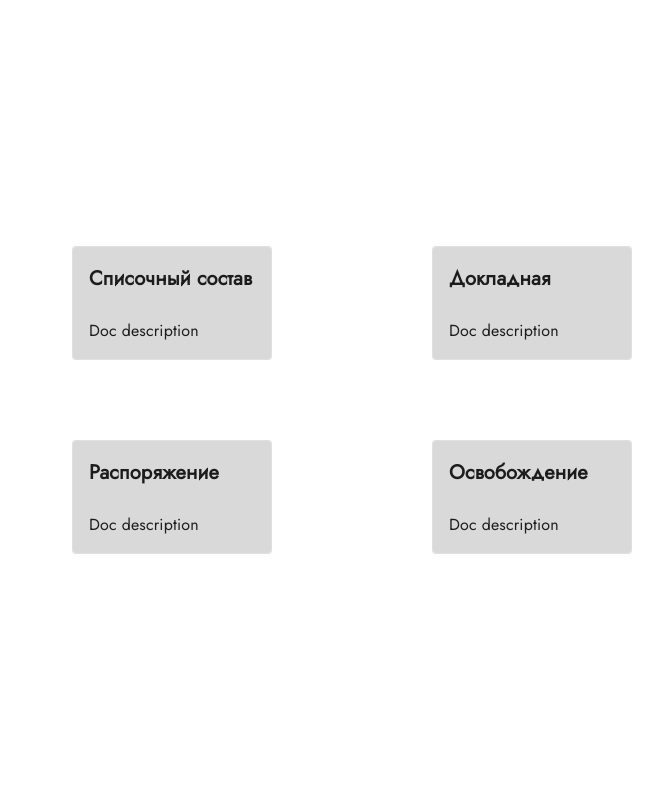
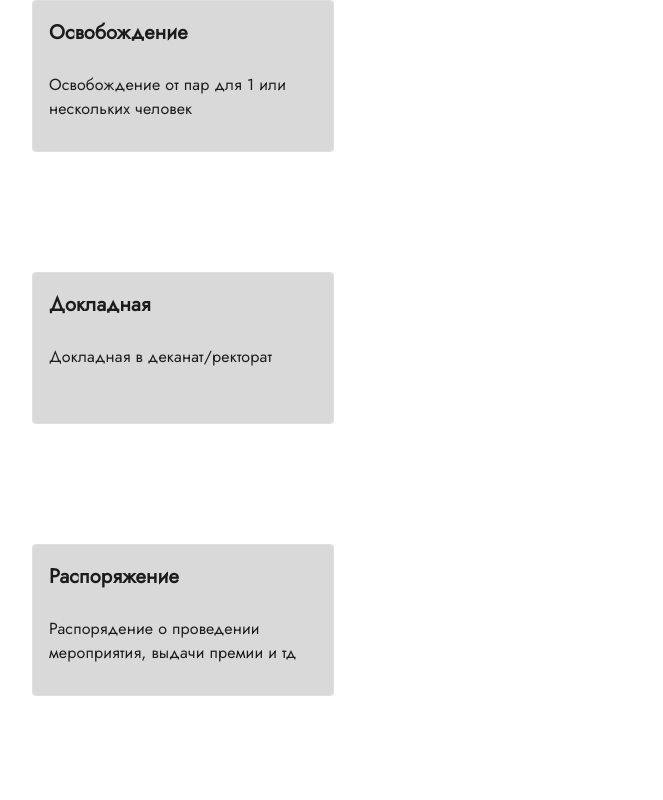
Before and after one commit to IT-FAMCS/documents, a React (Create React App) app in the folder front-doc/: page / in a window 1280 px wide. Shown: the top 800 px of the page, without its empty margins (288-951 px from the left). Built offline with nearby package versions, Linux system fonts and the light colour scheme.

Commit message:
refactor: Rewrited HomePage and CardComponent, expanded documnetTypes

```diff
--- a/front-doc/src/App.css
+++ b/front-doc/src/App.css
@@ -1,42 +1,8 @@
-.App {
-    text-align: center;
+#root {
+    margin: 0;
+    display: flex;
+    justify-content: center;
+    align-items: center;
+    width: 100%;
+    min-height: 100vh;
 }
-
-.App-logo {
-    height: 40vmin;
-    pointer-events: none;
-}
-
-@media (prefers-reduced-motion: no-preference) {
-    .App-logo {
-        animation: App-logo-spin infinite 20s linear;
-    }
-}
-
-.App-header {
-    background-color: #282c34;
-    min-height: 100vh;
-    display: flex;
-    flex-direction: column;
-    align-items: center;
-    justify-content: center;
-    font-size: calc(10px + 2vmin);
-    color: white;
-}
-
-.App-link {
-    color: #61dafb;
-}
-
-@keyframes App-logo-spin {
-    from {
-        transform: rotate(0deg);
-    }
-    to {
-        transform: rotate(360deg);
-    }
-}
-
-.cardComponent {
-    background-color: #5d5252;
-}
--- a/front-doc/src/component/cards/CardComponent.tsx
+++ b/front-doc/src/component/cards/CardComponent.tsx
@@ -17,15 +17,19 @@ export const CardComponent: React.FC<CardComponentProps> = (props) => {
         navigate(props.path)
     }
 
-    return (
-        <Card variant="outlined">
+  return (
+        <Card variant="outlined" sx={{
+             minWidth: 300,
+             minHeight: 150,
+             maxHeight: 150,
+             maxWidth: 300
+        }}>
             <CardActionArea onClick={handleClick}>
-                <CardContent style={{backgroundColor: '#d9d9d9'}}>
-                    <Typography variant="h6"  sx={{ mb:3 }} fontFamily='Jost' fontWeight='700'>{props.header}</Typography>
-                    <Typography variant="body1" fontFamily='Jost' fontSize='24'>{props.description}</Typography>
+                <CardContent style={{ backgroundColor: "#d9d9d9" }} sx={{ minWidth: 300, minHeight: 150 }} >
+                    <Typography variant="h6" sx={{ mb: 3 }} fontFamily="Jost" fontWeight="700" > {props.header} </Typography>
+                    <Typography variant="body1" fontFamily="Jost" fontSize="24"> {props.description} </Typography>
                 </CardContent>
             </CardActionArea>
         </Card>
-
-    )
+    );
 }
--- a/front-doc/src/pages/home/HomePage.tsx
+++ b/front-doc/src/pages/home/HomePage.tsx
@@ -1,33 +1,25 @@
-import * as React from 'react';
 import {CardComponent} from '../../component/cards/CardComponent';
 import { Box, Stack } from '@mui/material';
 import {documentTypes} from '../../constants/documentTypes'
 
 
-export const HomePage =() => {
+export const HomePage = () => {
 
-let cardArr :any[] = [];
-for(let i = documentTypes.length - 1; i > 0; i -= 2) {
-  if(i-1 >= 0) {
-    cardArr.push([documentTypes[i], documentTypes[i-1]])
-  } else {
-    cardArr.push([documentTypes[i]]);
-  }
-}
-console.log(cardArr)
-return (
-  <div style={{ display: 'flex', justifyContent: 'center', alignItems: 'center', height: '100vh' }}>
-    <Stack alignItems="center">
-        <Stack width={'100%'} direction={'row'} spacing={20}>
-          {cardArr.map((arr) => {
-            return <Stack direction={'column'} spacing={10} minWidth={200} minHeight={300}>
-              {arr.map((card: { path: string; header: string; description: string; }) =>{
-                return <CardComponent path={card.path} header={card.header} description={card.description}></CardComponent>
-              })}
-            </Stack>;
-          })}
-        </Stack>
+   return (
+     <Stack
+        margin={'auto'}
+        useFlexGap
+        width={"50%"}
+        flexDirection={"row"}
+        alignItems={'center'}
+        gap={15}
+        flexWrap={"wrap"}
+        justifyContent={"space-between"}
+      >
+      {documentTypes.map((card) => {
+         return (
+           <CardComponent path={card.path} header={card.header} description={card.description} />
+           );})}
       </Stack>
-  </div>
-    )
-};
+    );
+  };
```
Also changed, not shown: front-doc/src/constants/documentTypes.ts (+4 -4 lines).
